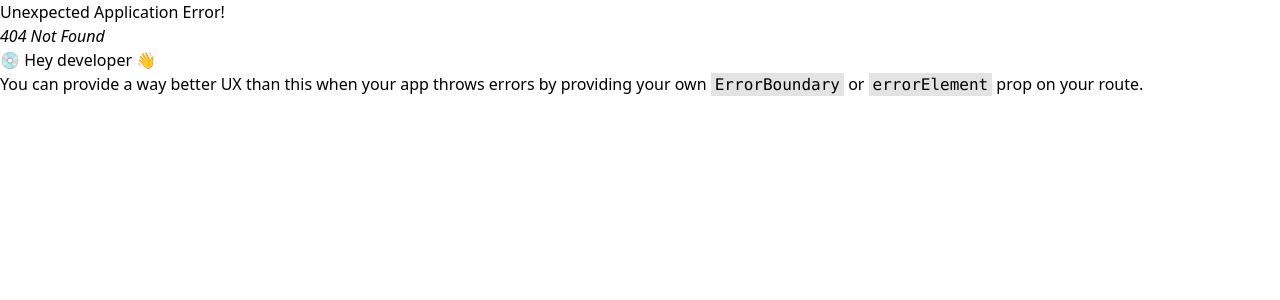
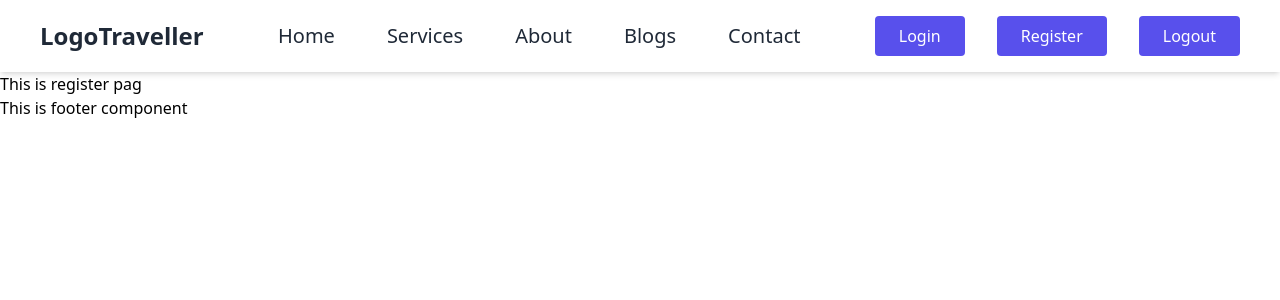
Before and after one commit to mamun-prodhan/foodbuzz-client, a React (Vite) app: page /register in a window 1280 px wide. Before the commit this address had no page. Shown: the top 300 px of the page. Built offline with nearby package versions, Linux system fonts and the light colour scheme.

Commit message:
navbar added

```diff
--- a/src/pages/Home/shared/Navbar/Navbar.jsx
+++ b/src/pages/Home/shared/Navbar/Navbar.jsx
@@ -1,4 +1,4 @@
-import { NavLink } from "react-router-dom";
+import { Link, NavLink } from "react-router-dom";
 import Button from "../Button/Button";
 import { AiOutlineMenu, AiOutlineClose } from "react-icons/ai";
 import { useState } from "react";
@@ -35,7 +35,7 @@ const Navbar = () => {
     </>
   );
   return (
-    <div className="shadow-md w-full fixed top-0 left-0">
+    <div className="shadow-md w-full">
       <div className="md:flex items-center justify-between bg-white py-4 md:px-10 px-7  ">
         <div className="font-bold text-2xl cursor-pointer flex items-center text-gray-800">
           <span>Logo</span>
@@ -43,6 +43,12 @@ const Navbar = () => {
         </div>
         <ul className="md:flex md:items-center gap-5 hidden">{navLinks}</ul>
         <div className="pb-12 md:pb-0 hidden md:block">
+          <Link to="/login">
+            <Button>Login</Button>
+          </Link>
+          <Link to="/register">
+            <Button>Register</Button>
+          </Link>
           <Button>Logout</Button>
         </div>
         {/* for mobile responsive */}
@@ -57,13 +63,15 @@ const Navbar = () => {
           )}
         </div>
         <div
-          className={`md:hidden absolute bg-blue-200 z-[-1] left-0 w-full pl-9 transition-all duration-500 ease-in ${
+          className={`md:hidden absolute bg-blue-600 left-0 w-full pl-9 transition-all duration-500 ease-in ${
             open ? "top-16 opacity-100" : "top-[-490px]"
           } opacity-0`}
         >
           <ul className="md:flex md:items-center gap-5">{navLinks}</ul>
-          <div className="pb-12 md:pb-0">
-            <Button>Logout</Button>
+          <div className="pb-12 md:pb-0 flex gap-5">
+            <Button>Login</Button>
+            <Button>Register</Button>
+            {/* <Button>Logout</Button> */}
           </div>
         </div>
       </div>
--- /dev/null
+++ b/src/pages/Register/Register.jsx
@@ -0,0 +1,9 @@
+const Register = () => {
+  return (
+    <div className="z-[-20]">
+      <h2>This is register pag</h2>
+    </div>
+  );
+};
+
+export default Register;
--- a/src/routes/Routes.jsx
+++ b/src/routes/Routes.jsx
@@ -1,6 +1,7 @@
 import { createBrowserRouter } from "react-router-dom";
 import Root from "../layout/Root";
 import Home from "../pages/Home/Home";
+import Register from "../pages/Register/Register";
 
 const router = createBrowserRouter([
   {
@@ -11,6 +12,10 @@ const router = createBrowserRouter([
         path: "/",
         element: <Home></Home>,
       },
+      {
+        path: "/register",
+        element: <Register></Register>,
+      },
     ],
   },
 ]);
```
